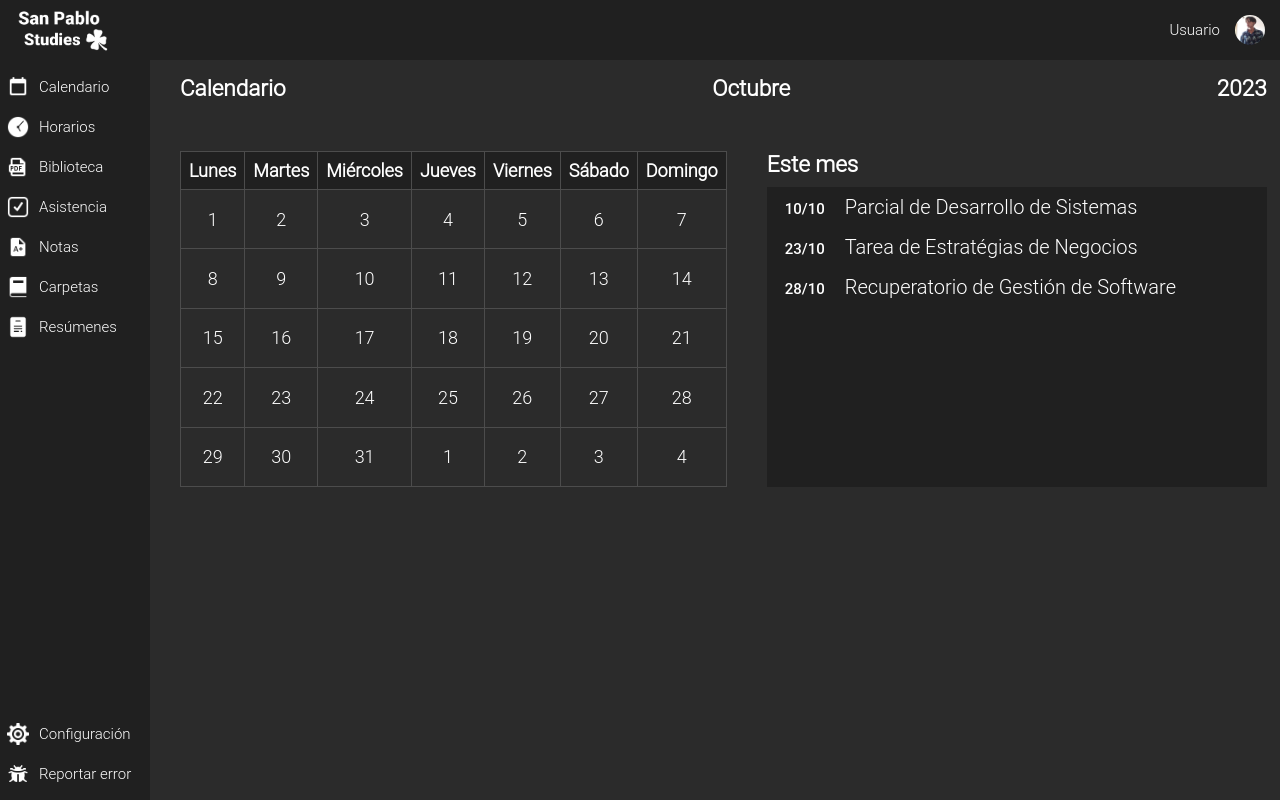
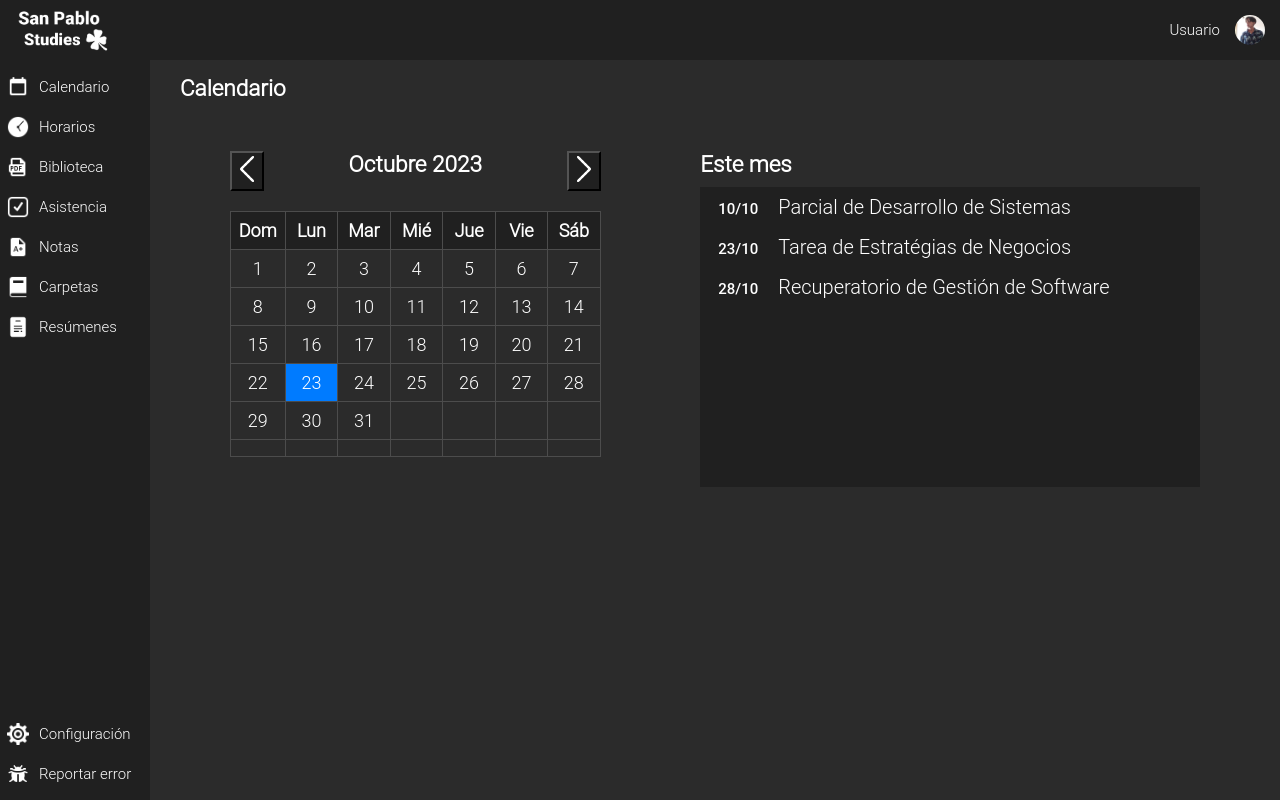
Before and after one commit to MaksiConGit/San-Pablo-Studies, a PHP site: page / in a window 1280 px wide. Run offline with PHP 8.4, Linux system fonts and the light colour scheme; some web fonts are replaced.

Commit message:
Se copió el código del calendario de internet, se puede ver entre meses y se marca el día de hoy

```diff
--- a/css/style.css
+++ b/css/style.css
@@ -222,3 +222,34 @@ table {
   th{
     background-color: #202020;
   }
+
+  #calendar td.today {
+    background-color: #007BFF;
+    color: white;
+}
+
+
+#calendar{
+    gap: 30px;
+}
+
+.cambiar-mes{
+    background-color: #202020;
+    color: white;
+    font-size: 18px;
+    height: 40px;
+}
+
+.flechas{
+    height: 30px;
+}
+
+#div-calendario .buttons {
+    text-align: center;
+}
+
+#botones-mes{
+    display: flex;
+    justify-content: space-between;
+    margin-bottom: 20px;
+}
--- a/index.html
+++ b/index.html
@@ -86,71 +86,34 @@
 
                 <div id="calendario-titulos">
                     <h2>Calendario</h2>
-                    <h2>Octubre</h2>
-                    <h2>2023</h2>
                 </div>
 
                 <div id="div-calendario">
+                    <div id="calendar">
+                        <div class="buttons">
+                            <div id="botones-mes">
+                                <button class="cambiar-mes" id="previousMonth"><img src="img/flecha-izquierda.png" alt="" class="flechas"></button>
+                                <h2 id="month-year">Mes Año</h2>
+                                <button class="cambiar-mes" id="nextMonth"><img src="img/flecha-derecha.png" alt="" class="flechas"></button>
+                            </div>
+                        </div>
                         <table>
                             <thead>
                                 <tr>
-                            <th>Lunes</th>
-                            <th>Martes</th>
-                            <th>Miércoles</th>
-                            <th>Jueves</th>
-                            <th>Viernes</th>
-                            <th>Sábado</th>
-                            <th>Domingo</th>
+                                    <th>Dom</th>
+                                    <th>Lun</th>
+                                    <th>Mar</th>
+                                    <th>Mié</th>
+                                    <th>Jue</th>
+                                    <th>Vie</th>
+                                    <th>Sáb</th>
                                 </tr>
                             </thead>
-                        <tbody>
-                        <tr>
-                            <td>1</td>
-                            <td>2</td>
-                            <td>3</td>
-                            <td>4</td>
-                            <td>5</td>
-                            <td>6</td>
-                            <td>7</td>
-                        </tr>
-                        <tr>
-                            <td>8</td>
-                            <td>9</td>
-                            <td>10</td>
-                            <td>11</td>
-                            <td>12</td>
-                            <td>13</td>
-                            <td>14</td>
-                        </tr>
-                        <tr>
-                            <td>15</td>
-                            <td>16</td>
-                            <td>17</td>
-                            <td>18</td>
-                            <td>19</td>
-                            <td>20</td>
-                            <td>21</td>
-                        </tr>
-                        <tr>
-                            <td>22</td>
-                            <td>23</td>
-                            <td>24</td>
-                            <td>25</td>
-                            <td>26</td>
-                            <td>27</td>
-                            <td>28</td>
-                        </tr>
-                        <tr>
-                            <td>29</td>
-                            <td>30</td>
-                            <td>31</td>
-                            <td>1</td>
-                            <td>2</td>
-                            <td>3</td>
-                            <td>4</td>
-                        </tr>
+                            <tbody id="calendar-body">
+                                <!-- Aquí se generará el calendario -->
                             </tbody>
                         </table>
+                    </div>
 
                     <div>
 
```
Also changed, not shown: js/main.js (+73 -0 lines), img/flecha-derecha.png (added), img/flecha-izquierda.png (renamed from img/flecha.png). Lines whose indentation alone changed are shown as unchanged.
